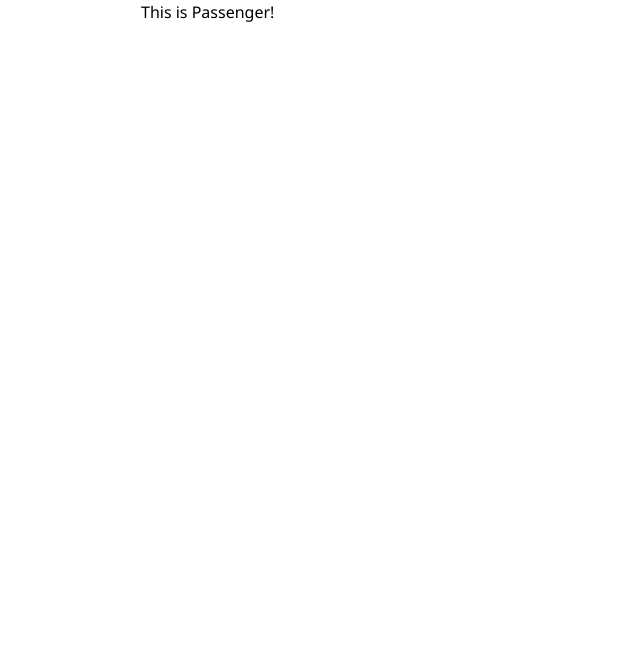
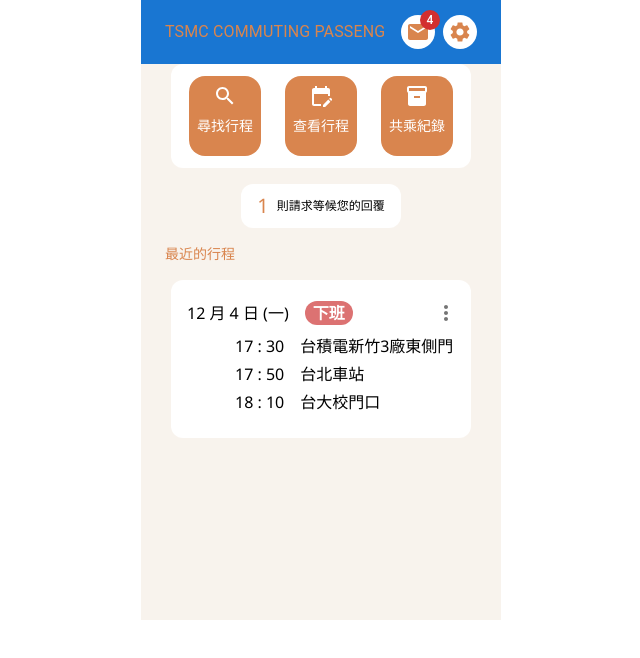
Before and after one commit to cloudnative23/frontend, a Next.js app: page /passenger in a window 1280 px wide. Shown: the top 658 px of the page, without its empty margins (319-959 px from the left). Built offline with nearby package versions, Linux system fonts and the light colour scheme.

Commit message:
finish by copying to passenger part

```diff
--- a/src/app/driver/page.js
+++ b/src/app/driver/page.js
@@ -1,3 +1,5 @@
+"use client";
+
 import IndexButton from "@/components/IndexButton";
 import ShowWaiting from "@/components/ShowWaiting";
 
@@ -111,10 +113,10 @@ export default function Driver() {
       <div className="flex justify-center">
         <div className="bg-white w-10/12 rounded-xl">
           <div className="flex justify-center space-x-6 py-1 my-2">
-            <IndexButton name="新增行程" icon="AddSchedule" />
-            {/* <IndexButton name="尋找乘客" icon="FindPassenger" /> */}
-            <IndexButton name="查看行程" icon="CheckSchedule" />
-            <IndexButton name="共乘紀錄" icon="AllSchedule" />
+            <IndexButton mode="driver" name="新增行程" icon="AddSchedule" />
+            {/* <IndexButton mode="driver" name="尋找乘客" icon="FindPassenger" /> */}
+            <IndexButton mode="driver" name="查看行程" icon="CheckSchedule" />
+            <IndexButton mode="driver" name="共乘紀錄" icon="AllSchedule" />
           </div>
         </div>
       </div>
--- /dev/null
+++ b/src/app/passenger/layout.js
@@ -0,0 +1,15 @@
+import Navbar from "@/components/Navbar";
+
+function DriverLayout({children}) {
+  return (
+    // overflow-hidden for parent to hide scrollbar
+    <main className="flex flex-col container mx-auto w-mobile h-mobile overflow-hidden">
+      {/* <nav className="flex h-16 w-full pb-10"> */}
+      <Navbar mode="passenger" />
+      {/* </nav> */}
+      <div className="h-full w-full bg-passenger">{children}</div>
+    </main>
+  );
+}
+
+export default DriverLayout;
--- a/src/app/passenger/page.js
+++ b/src/app/passenger/page.js
@@ -1,7 +1,135 @@
+"use client";
+
+import IndexButton from "@/components/IndexButton";
+import ShowWaiting from "@/components/ShowWaiting";
+
+import ErrorOutlineIcon from '@mui/icons-material/ErrorOutline';
+import MoreVertIcon from '@mui/icons-material/MoreVert';
+import Box from '@mui/material/Box';
+import IconButton from '@mui/material/IconButton';
+
 export default function Passenger() {
+
+  // some data
+  const hasSchedule = true;
+  const tempDate = new Date();
+  const go2work = false;
+  const stations = [
+    {
+      "id": 3,
+      "name": "台積電新竹3廠東側門",
+      "datetime": "2023-10-22T17:30",
+    },
+    {
+      "id": 1,
+      "name": "台北車站",
+      "datetime": "2023-10-22T17:50",
+    },
+    {
+      "id": 2,
+      "name": "台大校門口",
+      "datetime": "2023-10-22T18:10",
+    }
+  ];
+
+  // function
+  function getDateInChinese (date) {
+    // const year = date.getFullYear();
+    const month = date.getMonth() + 1;
+    const day = date.getDate();
+    const weekdaysInChinese = ["日", "一", "二", "三", "四", "五", "六"];
+    const weekday = weekdaysInChinese[date.getDay()];
+    return `${month} 月 ${day} 日 (${weekday})`;
+  }
+
+  function singleStationInfo (station) {
+    function getTime (datetime) {
+      const date = new Date(datetime);
+      const hour = date.getHours();
+      const minute = date.getMinutes();
+      const formattedMinute = minute < 10 ? `0${minute}` : minute;
+      return `${hour} : ${formattedMinute}`;
+    }
+
+    return (
+      <>
+        <div className="flex justify-between items-center my-1">
+          <p className="ml-14">{getTime(station.datetime)}</p>
+          <p className="ml-4">{station.name}</p>
+          <Box sx={{ flexGrow: 1 }} />
+        </div>
+      </>
+    )
+  }
+
   return (
     <>
-      <p>This is Passenger!</p>
+      <div className="flex justify-center">
+        <div className="bg-white w-10/12 rounded-xl">
+          <div className="flex justify-center space-x-6 py-1 my-2">
+            <IndexButton mode="passenger" name="尋找行程" icon="Search" />
+            <IndexButton mode="passenger" name="查看行程" icon="CheckSchedule" />
+            <IndexButton mode="passenger" name="共乘紀錄" icon="AllSchedule" />
+          </div>
+        </div>
+      </div>
+
+      <div className="flex justify-center space-x-2 my-4">
+        <ShowWaiting whoWait="passenger" waitFor="passenger"/>
+        {/* <ShowWaiting whoWait="driver" waitFor="passenger" /> */}
+      </div>
+
+      <div className="ml-6 mb-4">
+        <p className="text-sm text-passenger_dark">最近的行程</p>
+      </div>
+
+      <div className="flex justify-center">
+        <div className="bg-white w-10/12 rounded-xl pb-2">
+
+          {/* No schedule */}
+          {!hasSchedule &&
+          <div className="flex justify-center items-center my-4">
+            <ErrorOutlineIcon className="text-xl mx-4" />
+            <p className="text-base">尚未規畫任何未來行程</p>
+          </div>
+          }
+
+          {/* Has schedule */}
+          {hasSchedule &&
+          <div className="mx-2 my-4">
+            <div className="flex justify-between items-center">
+              {/* first row */}
+              <p className="ml-2">{getDateInChinese(tempDate)}</p>
+              {go2work &&
+              <div className="flex justify-center items-center rounded-xl bg-go2work h-6 w-12 ml-4">
+                <p className="font-bold text-white text-md">上班</p>
+              </div>
+              }
+              {!go2work &&
+              <div className="flex justify-center items-center rounded-xl bg-go2home h-6 w-12 ml-4">
+                <p className="font-bold text-white text-md">下班</p>
+              </div>
+              }
+              <Box sx={{ flexGrow: 1 }} />
+              <IconButton size="small">
+                <MoreVertIcon />
+              </IconButton>
+            </div>
+
+            <div>
+              {/* routes info */}
+              {stations.map((station) => (
+                <div key={station.id}>
+                  {singleStationInfo(station)}
+                </div>
+              ))}
+            </div>
+          </div>
+          }
+
+          {/* <p>This is Passenger!</p> */}
+        </div>
+      </div>
     </>
   );
 }
--- a/src/components/IndexButton.js
+++ b/src/components/IndexButton.js
@@ -5,11 +5,21 @@ import AddCardIcon from '@mui/icons-material/AddCard';
 import PersonAddAltIcon from '@mui/icons-material/PersonAddAlt';
 import EditCalendarIcon from '@mui/icons-material/EditCalendar';
 import InventoryIcon from '@mui/icons-material/Inventory';
+import SearchIcon from '@mui/icons-material/Search';
 
-function IndexButton({name, icon}) {
+function IndexButton({mode, name, icon}) {
+  let showDriver = false;
+  let showPassenger = false;
+  if (mode === "driver") {
+    showDriver = true;
+  }
+  if (mode === "passenger") {
+    showPassenger = true;
+  }
 
   return (
     <button className="flex justify-center items-center">
+      {showDriver &&
       <div className="h-[5rem] w-[4.5rem] bg-driver_dark rounded-2xl">
         {icon === 'AddSchedule' &&
           <AddCardIcon className="text-white text-4xl mt-2 mb-2" /> }
@@ -21,6 +31,19 @@ function IndexButton({name, icon}) {
           <InventoryIcon className="text-white text-4xl mt-2 mb-2" /> }
         <p className="text-white text-sm">{name}</p>
       </div>
+      }
+      {showPassenger &&
+      <div className="h-[5rem] w-[4.5rem] bg-passenger_dark rounded-2xl">
+        {icon === 'Search' &&
+          <SearchIcon className="text-white text-4xl mt-2 mb-2" /> }
+
+        {icon === 'CheckSchedule' &&
+          <EditCalendarIcon className="text-white text-4xl mt-2 mb-2" /> }
+        {icon === 'AllSchedule' &&
+          <InventoryIcon className="text-white text-4xl mt-2 mb-2" /> }
+        <p className="text-white text-sm">{name}</p>
+      </div>
+      }
     </button>
   );
 }
--- a/src/components/Navbar.js
+++ b/src/components/Navbar.js
@@ -22,8 +22,12 @@ const settings = ['個人資料', '切換為乘客', '登出'];
 
 function Navbar({mode}) {
   let showDriver = false;
+  let showPassenger = false;
   if (mode === "driver") {
     showDriver = true;
+  }
+  if (mode === "passenger") {
+    showPassenger = true;
   }
   const [anchorElUser, setAnchorElUser] = React.useState(null);
   const handleOpenUserMenu = (event) => {
@@ -100,6 +104,72 @@ function Navbar({mode}) {
         </Container>
       </AppBar>
       }
+
+      {showPassenger &&
+      <AppBar position="static" elevation={0} className="bg-passenger">
+        <Container>
+          <Toolbar disableGutters>
+            <Typography
+              // variant="h6"
+              noWrap
+              component="a"
+              href={`/passenger`}
+              sx={{
+                mr: 2,
+                display: 'flex',
+                // fontFamily: 'monospace',
+                fontWeight: 'regular',
+                // letterSpacing: '.1rem',
+                textDecoration: 'none',
+              }}
+              className='text-sm text-passenger_dark'
+            >
+              TSMC COMMUTING PASSENGER
+            </Typography>
+            <Box sx={{ flexGrow: 1 }} />
+            <Box sx={{ display : 'flex' }}>
+
+              <div className='rounded-full bg-white'>
+                <IconButton size="small">
+                  <Badge badgeContent={4} color="error">
+                    <MailIcon alt="Test" className='text-passenger_dark' />
+                  </Badge>
+                </IconButton>
+              </div>
+
+              <div className='rounded-full bg-white ml-2'>
+                <IconButton onClick={handleOpenUserMenu} size="small">
+                  <SettingsIcon alt="Test" className='text-passenger_dark' edge="end" />
+                </IconButton>
+              </div>
+
+              <Menu
+                sx={{ mt: '45px' }}
+                id="menu-appbar"
+                anchorEl={anchorElUser}
+                anchorOrigin={{
+                  vertical: 'top',
+                  horizontal: 'right',
+                }}
+                keepMounted
+                transformOrigin={{
+                  vertical: 'top',
+                  horizontal: 'right',
+                }}
+                open={Boolean(anchorElUser)}
+                onClose={handleCloseUserMenu}
+              >
+                {settings.map((setting) => (
+                  <MenuItem key={setting} onClick={handleCloseUserMenu}>
+                    <Typography textAlign="center">{setting}</Typography>
+                  </MenuItem>
+                ))}
+              </Menu>
+            </Box>
+          </Toolbar>
+        </Container>
+      </AppBar>
+      }
     </>
   );
 }
--- a/src/components/ShowWaiting.js
+++ b/src/components/ShowWaiting.js
@@ -1,19 +1,32 @@
 "use client";
 
 import * as React from 'react';
+import { useRouter } from 'next/navigation';
 
 function ShowWaiting({whoWait, waitFor}) {
+  const router = useRouter();
+  const handleButtonClick = () => {
+    if (whoWait === waitFor && whoWait === "driver") {
+      router.push(`/driver/allRequest`);
+    }
+  };
 
   return (
     <>
-      <button className="flex justify-center">
+      <button className="flex justify-center" onClick={handleButtonClick} >
         <div className="bg-white w-40 rounded-xl pt-2 pb-2">
           {/* <div className="flex justify-center flex-row items-end space-x-2"> */}
-          {whoWait === waitFor &&
+          {whoWait === waitFor && whoWait === "driver" &&
             <div className="flex justify-center flex-row items-end space-x-2 items-center">
               <p className="text-xl text-driver_dark">2</p>
               <p className="text-xs">則請求等候您的回覆</p>
             </div>}
+          {whoWait === waitFor && whoWait === "passenger" &&
+            <div className="flex justify-center flex-row items-end space-x-2 items-center">
+              <p className="text-xl text-passenger_dark">1</p>
+              <p className="text-xs">則請求等候您的回覆</p>
+            </div>}
+
           {whoWait !== waitFor &&
             <div className="flex justify-center flex-row items-end space-x-2 items-center">
               <p className="text-xl text-driver_dark">4</p>
```
